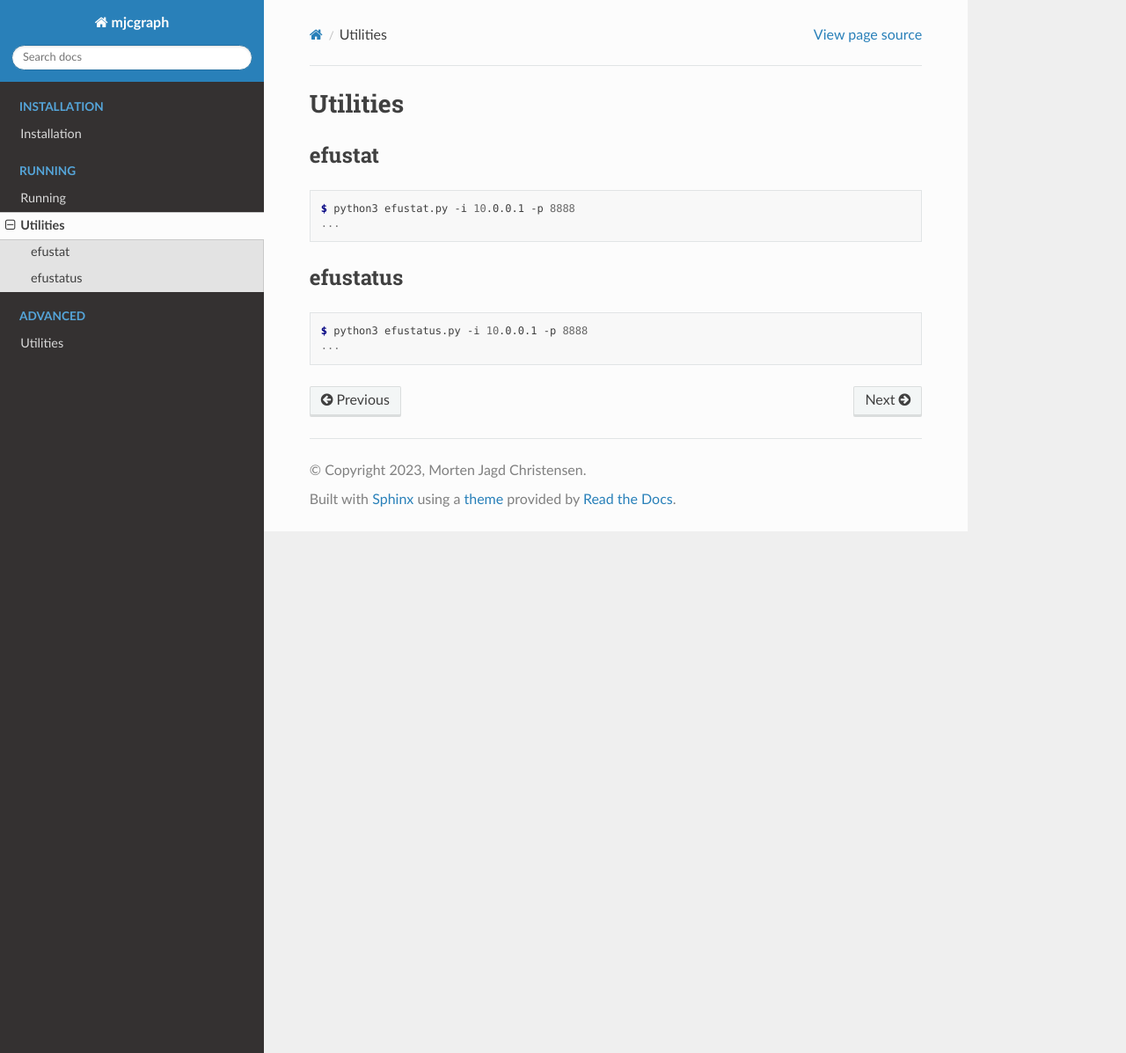
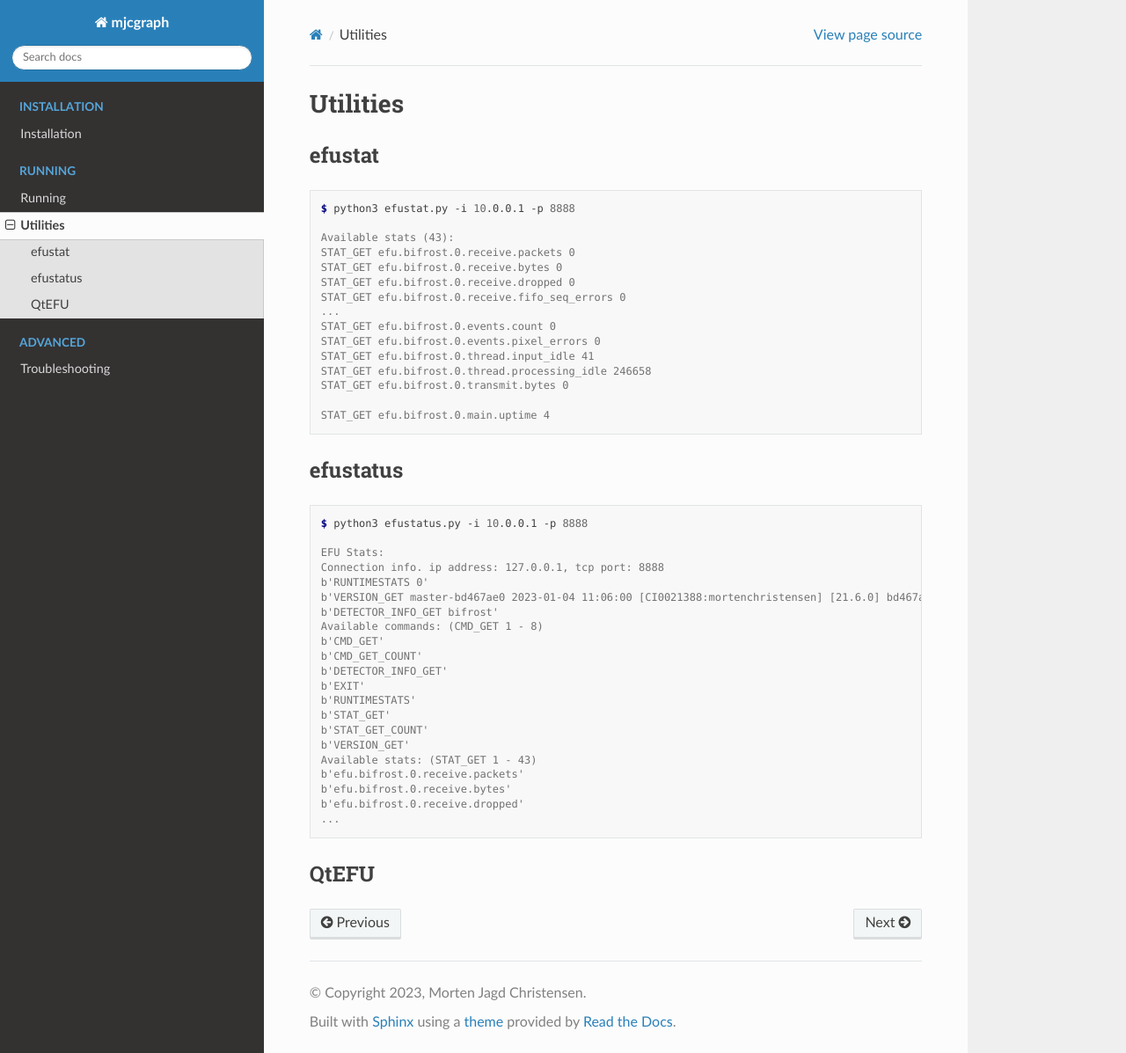
Before and after one commit to ess-dmsc/doc-efu, a Sphinx documentation site: the page built from docs/source/utils.rst, in a window 1280 px wide and 1197 px high. Shown: the whole window at 88% size. Built offline with Sphinx 7.4.7 and the Read the Docs theme 2.0.0, drawn with Linux system fonts in a browser that asks for light colours.

Commit message:
more doc

```diff
--- a/docs/source/index.rst
+++ b/docs/source/index.rst
@@ -4,7 +4,7 @@ Event Formation Unit
 
 The Event Formation Unit (EFU) [#f1]_ is the main component for the ESS [#f2]_ data path.
 It receives timestamped digitised readouts from neutron detectors and streams them
-to Apache Kafka [#f3_].
+to Apache Kafka [#f3]_ .
 
 
 .. figure:: images/efu_arch.png
--- a/docs/source/utils.rst
+++ b/docs/source/utils.rst
@@ -1,6 +1,5 @@
 Utilities
 =========
-
 
 
 efustat
@@ -9,7 +8,20 @@ efustat
 .. code-block:: console
 
     $ python3 efustat.py -i 10.0.0.1 -p 8888
+
+    Available stats (43):
+    STAT_GET efu.bifrost.0.receive.packets 0
+    STAT_GET efu.bifrost.0.receive.bytes 0
+    STAT_GET efu.bifrost.0.receive.dropped 0
+    STAT_GET efu.bifrost.0.receive.fifo_seq_errors 0
     ...
+    STAT_GET efu.bifrost.0.events.count 0
+    STAT_GET efu.bifrost.0.events.pixel_errors 0
+    STAT_GET efu.bifrost.0.thread.input_idle 41
+    STAT_GET efu.bifrost.0.thread.processing_idle 246658
+    STAT_GET efu.bifrost.0.transmit.bytes 0
+
+    STAT_GET efu.bifrost.0.main.uptime 4
 
 
 efustatus
@@ -18,4 +30,27 @@ efustatus
 .. code-block:: console
 
     $ python3 efustatus.py -i 10.0.0.1 -p 8888
+
+    EFU Stats:
+    Connection info. ip address: 127.0.0.1, tcp port: 8888
+    b'RUNTIMESTATS 0'
+    b'VERSION_GET master-bd467ae0 2023-01-04 11:06:00 [CI0021388:mortenchristensen] [21.6.0] bd467ae0'
+    b'DETECTOR_INFO_GET bifrost'
+    Available commands: (CMD_GET 1 - 8)
+    b'CMD_GET'
+    b'CMD_GET_COUNT'
+    b'DETECTOR_INFO_GET'
+    b'EXIT'
+    b'RUNTIMESTATS'
+    b'STAT_GET'
+    b'STAT_GET_COUNT'
+    b'VERSION_GET'
+    Available stats: (STAT_GET 1 - 43)
+    b'efu.bifrost.0.receive.packets'
+    b'efu.bifrost.0.receive.bytes'
+    b'efu.bifrost.0.receive.dropped'
     ...
+
+
+QtEFU
+-----
--- a/pyproject.toml
+++ b/pyproject.toml
@@ -3,6 +3,6 @@ requires = ["flit_core >=3.2,<4"]
 build-backend = "flit_core.buildapi"
 
 [project]
-name = "mjcgraph"
+name = "Event Formation Unit"
 authors = [{name = "Morten Jagd Christensen", email = "mortenjc@jcaps.com"}]
 dynamic = ["version", "description"]
```
Also changed, not shown: docs/source/troubleshoot.rst (+4 -18 lines).
